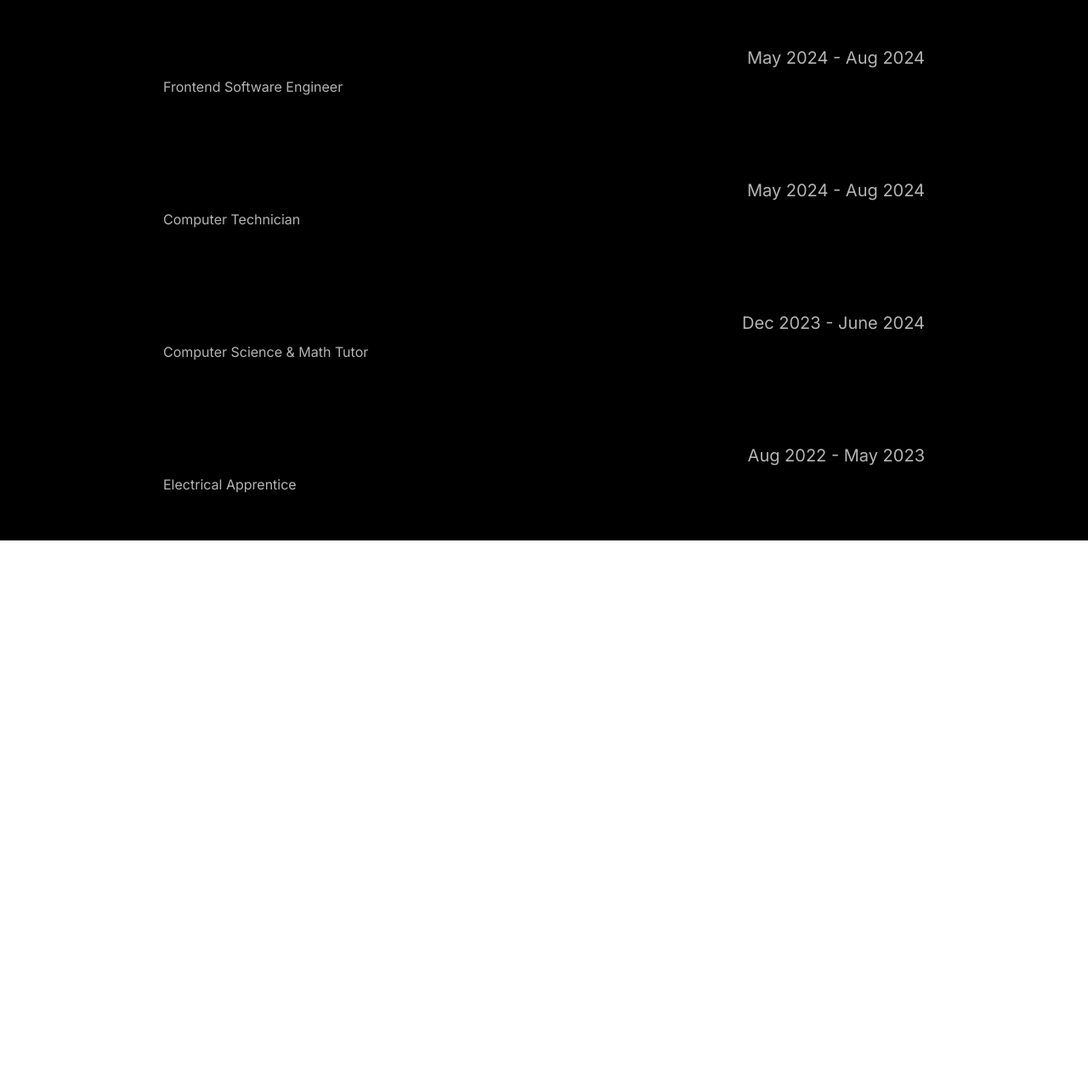
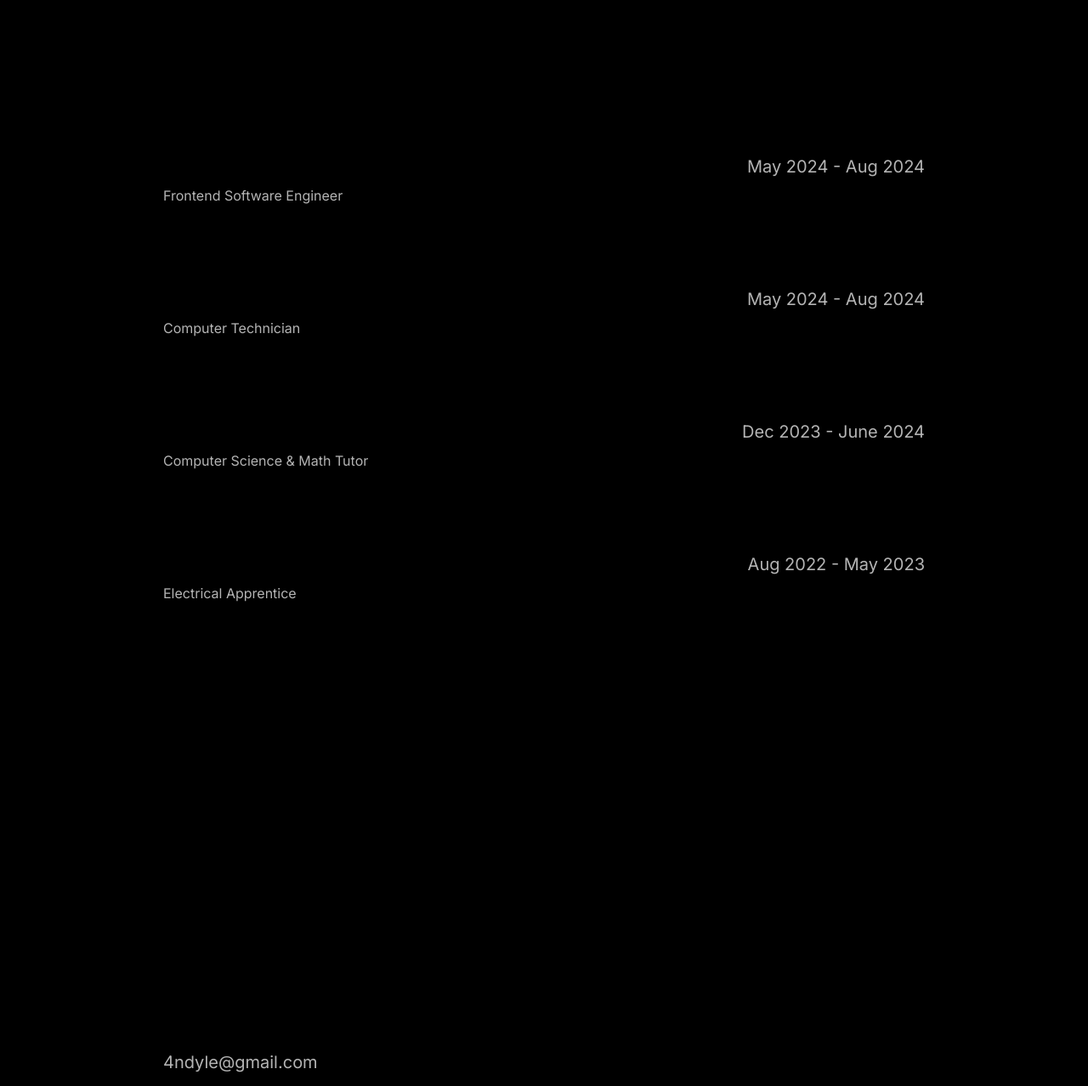
Before and after one commit to 4ndy1e/personal-website, a React (Vite) app: page / in a window 1280 px wide. Shown: the part 3392-4670 px from the top of the page at 85% size. Before the commit the page ends 4028 px from the top, so only its background shows below. Built offline with nearby package versions, Linux system fonts and the light colour scheme.

Commit message:
STYLE: Change layout for better ui

```diff
--- a/src/Experiences.jsx
+++ b/src/Experiences.jsx
@@ -2,7 +2,7 @@ import BlurFade from "./components/BlurFade";
 
 function Experiences() {
   return (
-    <div className="mt-64 flex flex-col">
+    <div className="my-96 flex flex-col">
       <h2 className="text-7xl font-bold my-16 text-left">Experience.</h2>
       <BlurFade delay={0.5} inView>
         <Work
--- /dev/null
+++ b/src/Footer.jsx
@@ -0,0 +1,12 @@
+function Footer() {
+  return (
+    <section className="mt-96 pb-48">
+      <div>
+        <h2 className="text-7xl font-bold my-16 text-left mb-4">Thank You.</h2>
+        <p className="text-left text-[#B4B4B4] text-xl"> 4ndyle@gmail.com </p>
+      </div>
+    </section>
+  );
+}
+
+export default Footer;
--- a/src/HomePage.jsx
+++ b/src/HomePage.jsx
@@ -3,6 +3,7 @@ import Lander from "./Lander";
 import Nav from "./Nav";
 import Projects from "./Projects";
 import Experiences from "./Experiences";
+import Footer from "./Footer";
 
 function Home() {
   const [bgColor, setBgColor] = useState("black");
@@ -38,6 +39,7 @@ function Home() {
       <section className="mx-[15vw]">
         <Projects />
         <Experiences />
+        <Footer />
       </section>
     </section>
   );
--- a/src/Projects.jsx
+++ b/src/Projects.jsx
@@ -2,7 +2,7 @@ import BlurFade from "./components/BlurFade";
 
 function Projects() {
   return (
-    <section className="flex flex-col items-center">
+    <section className="flex flex-col items-center my-96">
       <div className="flex flex-col">
         <h2 className="text-7xl font-bold my-16 text-left">Latest Work.</h2>
         <div className="flex gap-8">
```
